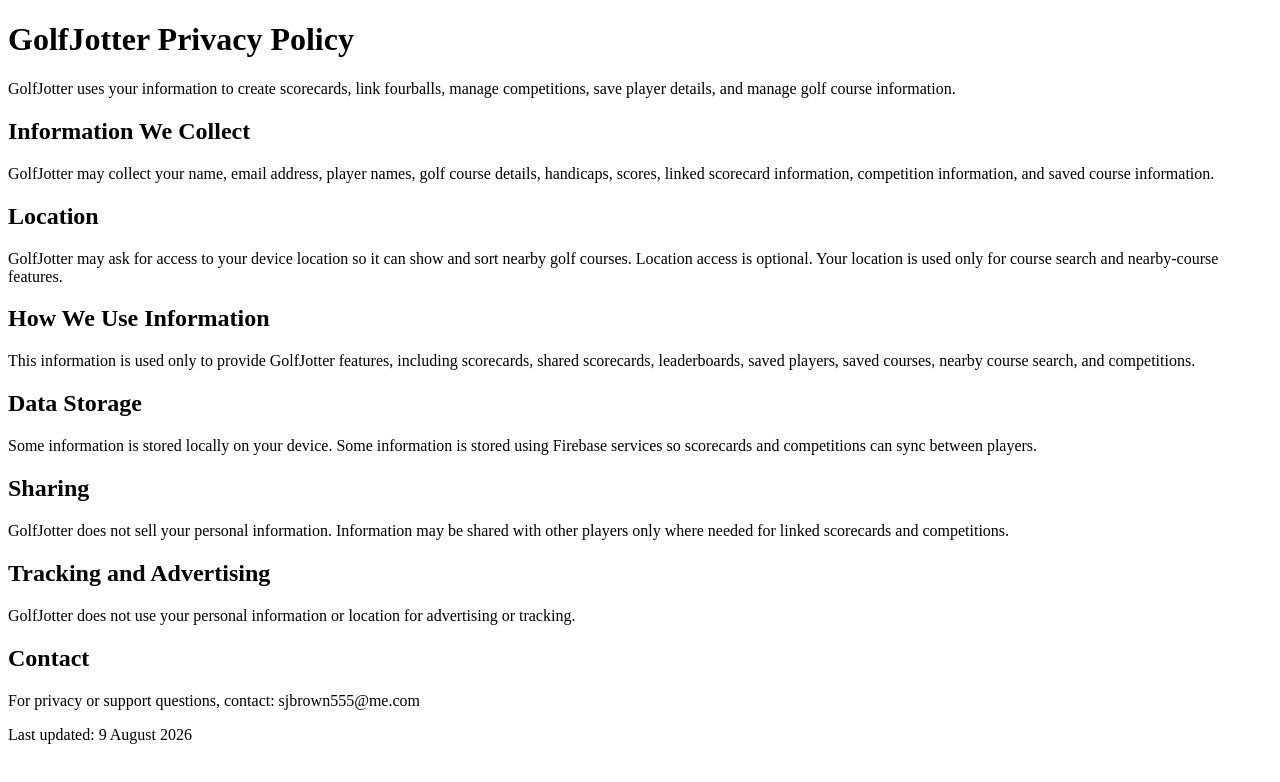
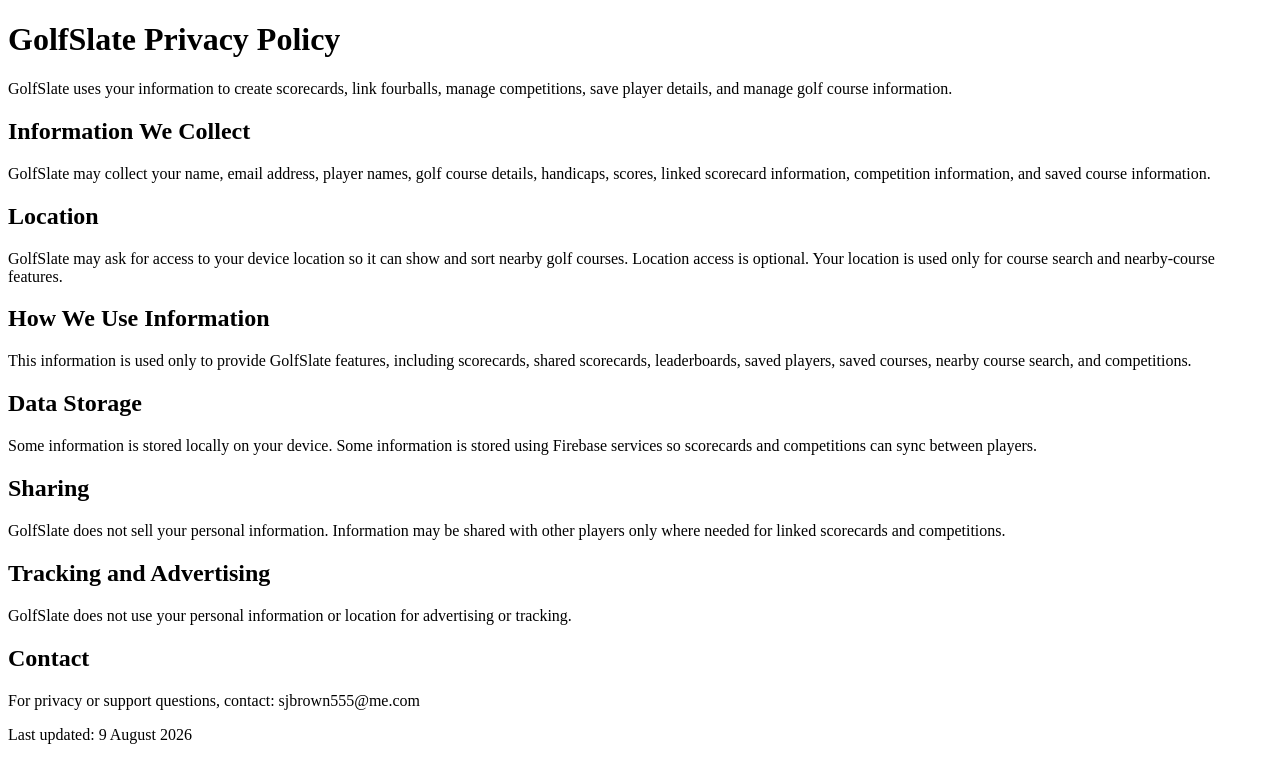
Before and after one commit to GolfJotter/GolfJotter.github.io, a plain HTML site: page privacy.html in a window 1280 px wide. Drawn offline with Linux system fonts and the light colour scheme.

Commit message:
Update privacy.html

```diff
--- a/privacy.html
+++ b/privacy.html
@@ -2,30 +2,30 @@
 <html>
 <head>
   <meta charset="utf-8">
-  <title>GolfJotter Privacy Policy</title>
+  <title>GolfSlate Privacy Policy</title>
 </head>
 <body>
-  <h1>GolfJotter Privacy Policy</h1>
+  <h1>GolfSlate Privacy Policy</h1>
 
-  <p>GolfJotter uses your information to create scorecards, link fourballs, manage competitions, save player details, and manage golf course information.</p>
+  <p>GolfSlate uses your information to create scorecards, link fourballs, manage competitions, save player details, and manage golf course information.</p>
 
   <h2>Information We Collect</h2>
-  <p>GolfJotter may collect your name, email address, player names, golf course details, handicaps, scores, linked scorecard information, competition information, and saved course information.</p>
+  <p>GolfSlate may collect your name, email address, player names, golf course details, handicaps, scores, linked scorecard information, competition information, and saved course information.</p>
 
   <h2>Location</h2>
-  <p>GolfJotter may ask for access to your device location so it can show and sort nearby golf courses. Location access is optional. Your location is used only for course search and nearby-course features.</p>
+  <p>GolfSlate may ask for access to your device location so it can show and sort nearby golf courses. Location access is optional. Your location is used only for course search and nearby-course features.</p>
 
   <h2>How We Use Information</h2>
-  <p>This information is used only to provide GolfJotter features, including scorecards, shared scorecards, leaderboards, saved players, saved courses, nearby course search, and competitions.</p>
+  <p>This information is used only to provide GolfSlate features, including scorecards, shared scorecards, leaderboards, saved players, saved courses, nearby course search, and competitions.</p>
 
   <h2>Data Storage</h2>
   <p>Some information is stored locally on your device. Some information is stored using Firebase services so scorecards and competitions can sync between players.</p>
 
   <h2>Sharing</h2>
-  <p>GolfJotter does not sell your personal information. Information may be shared with other players only where needed for linked scorecards and competitions.</p>
+  <p>GolfSlate does not sell your personal information. Information may be shared with other players only where needed for linked scorecards and competitions.</p>
 
   <h2>Tracking and Advertising</h2>
-  <p>GolfJotter does not use your personal information or location for advertising or tracking.</p>
+  <p>GolfSlate does not use your personal information or location for advertising or tracking.</p>
 
   <h2>Contact</h2>
   <p>For privacy or support questions, contact: sjbrown555@me.com</p>
```
